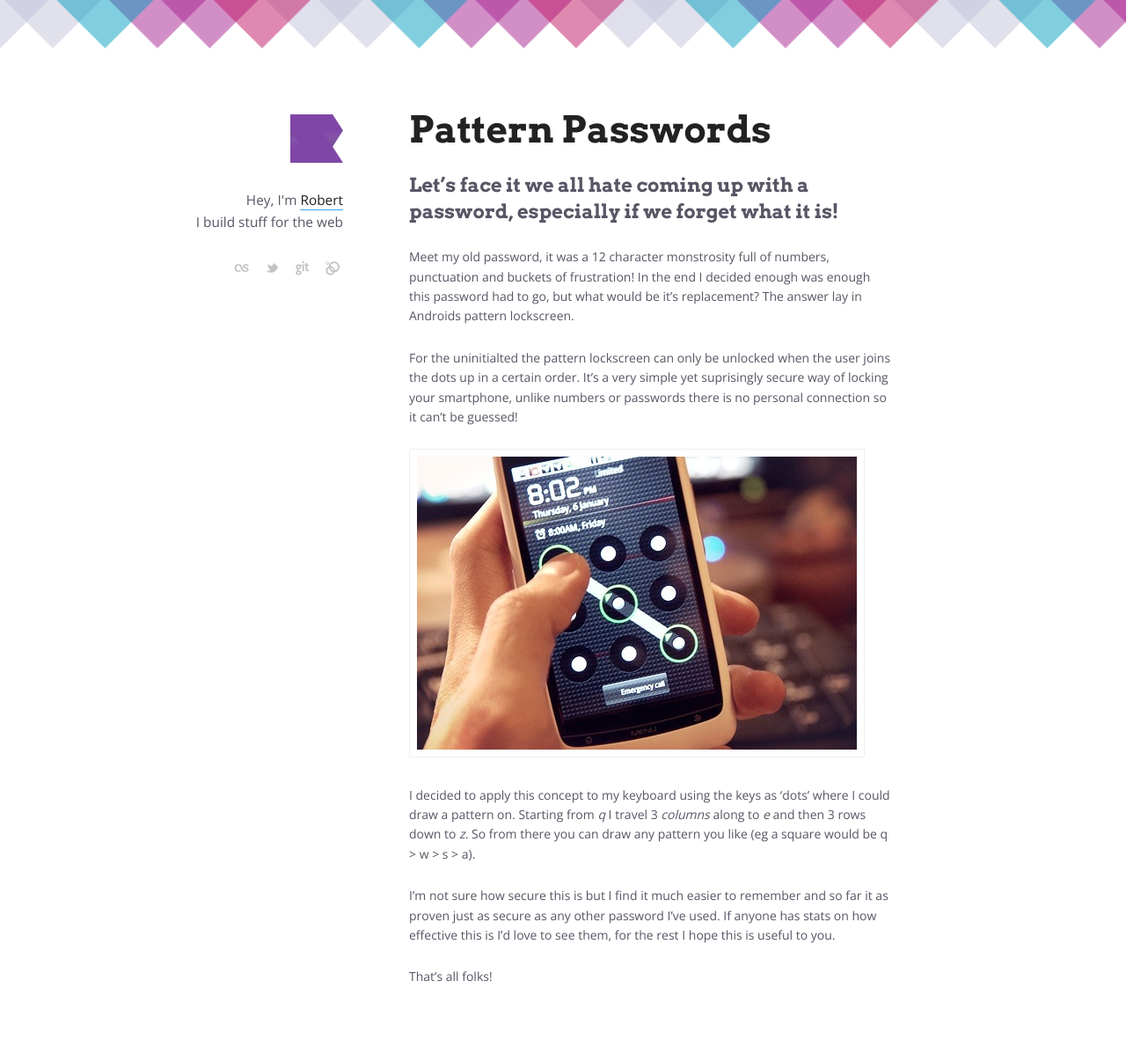
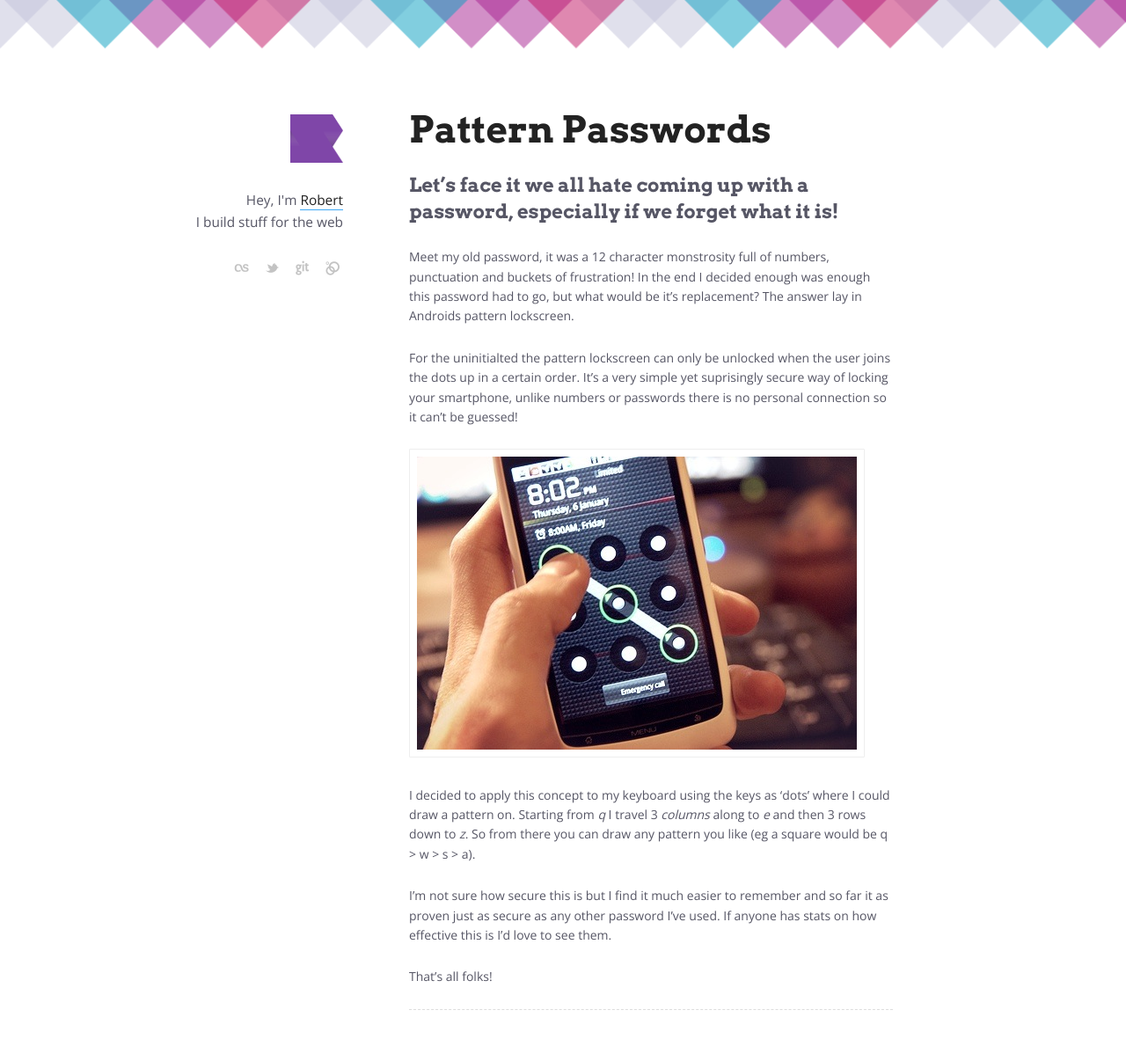
Before and after one commit to studioromeo/studioromeo.github.com, a Jekyll site: the page built from _posts/2012-10-11-pattern-passwords.md, in a window 1280 px wide. Shown: the whole page at 88% size. Built offline with Jekyll 4.4.1, drawn with Linux system fonts in a browser that asks for light colours; before the commit the page ends 1172 px from its top, so only the background shows below that.

Commit message:
Publishes Pattern Passwords

```diff
--- a/_posts/2012-10-01-pattern-passwords.md
+++ b/_posts/2012-10-11-pattern-passwords.md
@@ -12,6 +12,6 @@
 
 I decided to apply this concept to my keyboard using the keys as 'dots' where I could draw a pattern on. Starting from *q* I travel 3 *columns* along to *e* and then 3 rows down to *z*. So from there you can draw any pattern you like (eg a square would be q > w > s > a).
 
-I'm not sure how secure this is but I find it much easier to remember and so far it as proven just as secure as any other password I've used. If anyone has stats on how effective this is I'd love to see them, for the rest I hope this is useful to you.
+I'm not sure how secure this is but I find it much easier to remember and so far it as proven just as secure as any other password I've used. If anyone has stats on how effective this is I'd love to see them.
 
 That's all folks!
--- a/css/style.css
+++ b/css/style.css
@@ -72,6 +72,7 @@
 
 article {
 	margin-bottom: 50px;
+	border-bottom: 1px dashed #DDD;
 }
 
 footer {
--- a/sitemap.xml
+++ b/sitemap.xml
@@ -3,6 +3,10 @@
     <url>
         <loc>http://studioromeo.co.uk/initial-commit/</loc>
         <lastmod>2012-09-21T09:13:15+01:00</lastmod>
+    </url>
+    <url>
+        <loc>http://studioromeo.co.uk/pattern-passwords/</loc>
+        <lastmod>2012-10-11T15:04:06+01:00</lastmod>
     </url>
     <url>
         <loc>http://studioromeo.co.uk/cv.html</loc>
```
Also changed, not shown: css/style.min.css.
